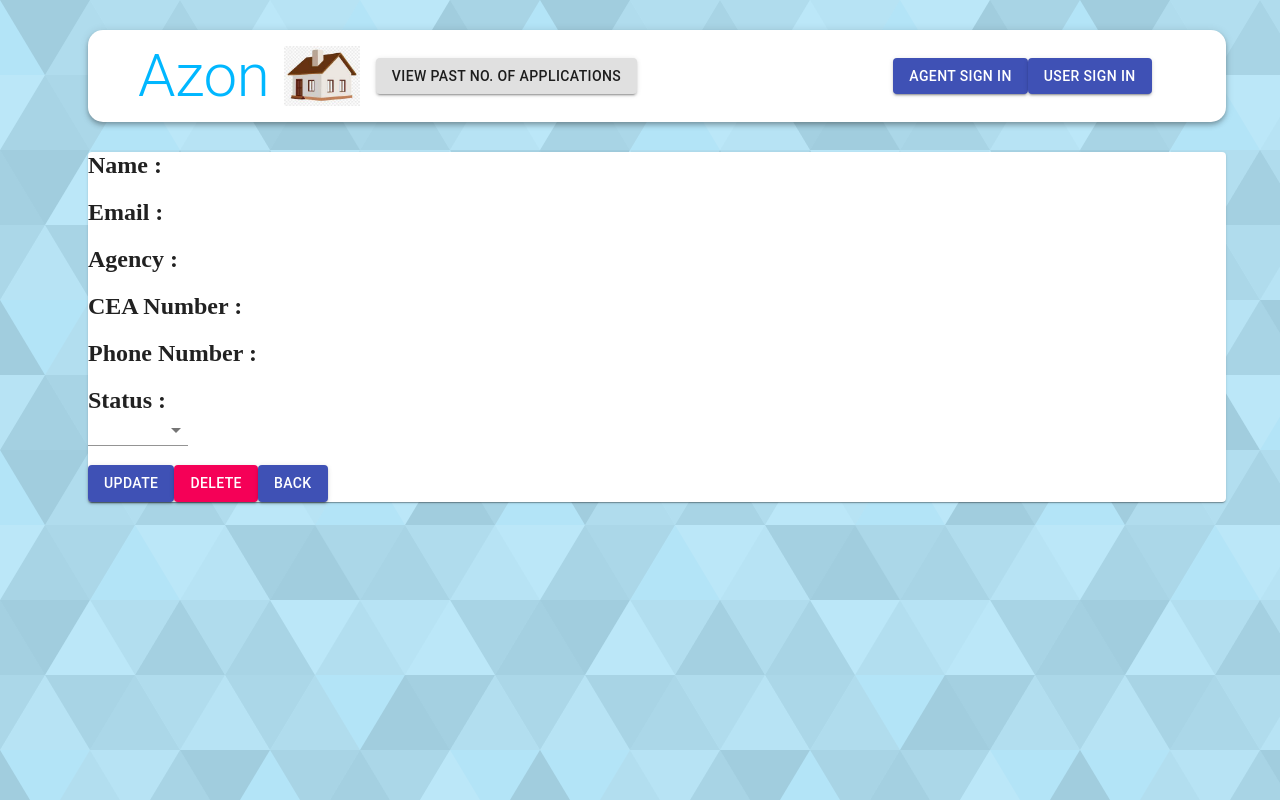
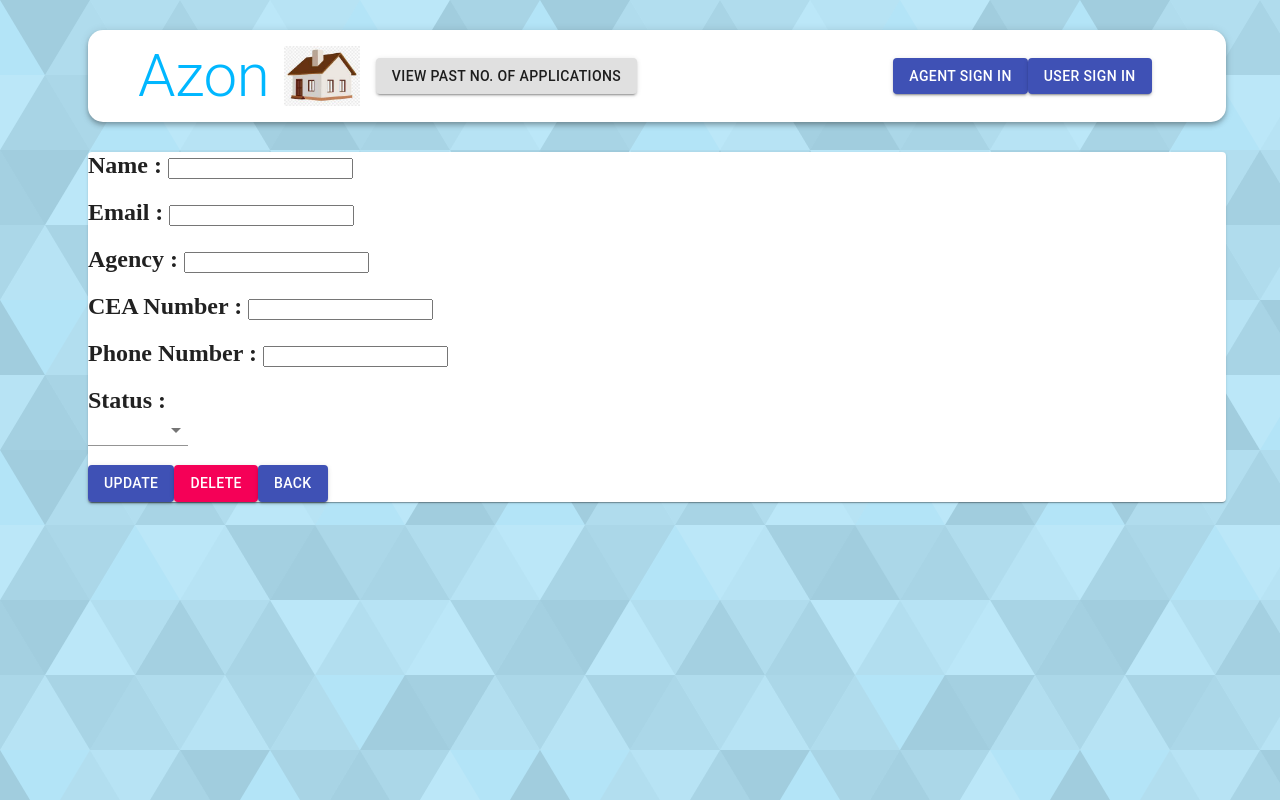
Before and after one commit to kev-g/azon, a React (Create React App) app in the folder client/: page /agentList/1 in a window 1280 px wide. Built offline with nearby package versions, Linux system fonts and the light colour scheme; no server answers.

Commit message:
Update Admin

```diff
--- a/client/src/actions/auth.js
+++ b/client/src/actions/auth.js
@@ -57,3 +57,12 @@ export const deleteUser = (userID) => async (dispatch) => {
     console.log(error.message);
   }
 };
+
+export const updateProfile = (userId, profile) => async (dispatch) => {
+  try {
+    const { data } = await api.userUpdateProfile(userId, profile);
+    dispatch({ type: USERUPDATE, payload: data });
+  } catch (error) {
+    console.log(error);
+  }
+};
--- a/client/src/api/index.js
+++ b/client/src/api/index.js
@@ -61,3 +61,6 @@ export const deleteAgent = (userID) => API.delete(`/agent/${userID}`);
 
 //delete User
 export const deleteUser = (userID) => API.delete(`/user/${userID}`);
+
+export const userUpdateProfile = (id, formData) =>
+  API.patch(`/user/${id}/profile`, formData);
--- a/client/src/components/Admin/AgentList.js
+++ b/client/src/components/Admin/AgentList.js
@@ -9,13 +9,10 @@ import TableContainer from '@mui/material/TableContainer'
 import TableHead from '@mui/material/TableHead'
 import TableRow from '@mui/material/TableRow'
 import Paper from '@mui/material/Paper'
-import { makeStyles, Button } from "@material-ui/core";
+import { Button } from "@material-ui/core";
+import Refresh from '@mui/icons-material/Refresh';
 
 
-
-const useStyles = makeStyles(theme => ({
-  FormControl: { minWidth: 100 }
-}));
 
 
 const AgentList = () => {
@@ -44,14 +41,10 @@ const AgentList = () => {
   }, [])
 
 
-  const [Status, setStatus] = useState('');
 
-  const handleChange = (event) => {
-    setStatus(event.target.value);
-  };
-
-  const classes = useStyles();
-
+  function refreshPage() {
+    window.location.reload(false);
+  }
 
 
   return (
@@ -74,6 +67,10 @@ const AgentList = () => {
       }} >
         Blacklist
       </Button>
+      <Button onClick={refreshPage}><Refresh
+        fontSize="inherit"
+        style={{ fontSize: "30px" }} /></Button>
+
 
       <TableContainer component={Paper}>
         <Table sx={{ minWidth: 650 }} aria-label='simple table'>
@@ -103,7 +100,7 @@ const AgentList = () => {
                 }
               })
               .map((d) => (
-                d.agent_status !== "Blacklisted"  ? (
+                d.agent_status !== "Blacklisted" ? (
                   <TableRow
                     sx={{ '&:last-child td, &:last-child th': { border: 0 } }}
                     key={d._id}
@@ -125,7 +122,7 @@ const AgentList = () => {
                       </Button>
 
                     </TableCell>
-                </TableRow>):(<TableRow hiden></TableRow>)
+                  </TableRow>) : (<TableRow hiden></TableRow>)
               ))}
           </TableBody>
         </Table>
--- a/client/src/components/Admin/AgentUpdate.js
+++ b/client/src/components/Admin/AgentUpdate.js
@@ -49,12 +49,55 @@ export const AgentUpdate = (router) => {
         agentProfile.agent_status = newStatus;
     };
 
+    const [Name, setName] = useState('')
+    const [Email, setEmail] = useState('')
+    const [CEA, setCEA] = useState('')
+    const [Agency, setAgency] = useState('')
+    const [Number, setNumber] = useState('')
+
+    let name = agentProfile.name
+    let email = agentProfile.email
+    let cea = agentProfile.CEA
+    let agency = agentProfile.agency
+    let number = agentProfile.phoneNumber
+
+    const handleChangeName = (e) => {
+      e.preventDefault();
+        setName(e.target.value);
+        name = e.target.value
+        agentProfile.name = name
+  };
+  const handleChangeEmail = (e) => {
+    e.preventDefault();
+    setEmail(e.target.value);
+    email = e.target.value
+    agentProfile.email = email
+  };
+  const handleChangeCEA = (e) => {
+    e.preventDefault();
+    setCEA(e.target.value);
+    cea = e.target.value
+    agentProfile.CEA = cea
+  };
+  const handleChangeAgency = (e) => {
+    e.preventDefault();
+    setAgency(e.target.value);
+    agency = e.target.value
+    agentProfile.agency = agency
+  };
+  const handleChangeNumber = (e) => {
+    e.preventDefault();
+    setNumber(e.target.value);
+    number = e.target.value
+    agentProfile.phoneNumber = number
+  };
+
     const classes = useStyles();
 
     const handleSubmit = (e) => {
         e.preventDefault();
         dispatch(updateProfile(id, agentProfile))
-        alert('Status Updated')
+        alert('Agent Updated')
         history.push("/agentList");
     };
 
@@ -72,11 +115,41 @@ export const AgentUpdate = (router) => {
                 <form >
                     <div style={{ textAlign: 'left' }}>
                         <div key={agentProfile.CEA}>
-                            <h2> Name : {agentProfile.name}</h2>
-                            <h2> Email : {agentProfile.email}</h2>
-                            <h2> Agency : {agentProfile.agency}</h2>
-                            <h2> CEA Number : {agentProfile.CEA}</h2>
-                            <h2> Phone Number : {agentProfile.phoneNumber}</h2>
+                            <h2> Name : <input
+                                type='string'
+                                name='name'
+                                onChange={handleChangeName}
+                                value={agentProfile.name}
+                                required
+                            /></h2>
+                            <h2> Email : <input
+                                type='string'
+                                name='email'
+                                onChange={handleChangeEmail}
+                                value={agentProfile.email}
+                                required
+                            /></h2>
+                            <h2> Agency : <input
+                                type='string'
+                                name='agency'
+                                onChange={handleChangeAgency}
+                                value={agentProfile.agency}
+                                required
+                            /></h2>
+                            <h2> CEA Number : <input
+                                type='string'
+                                name='CEA'
+                                onChange={handleChangeCEA}
+                                value={agentProfile.CEA}
+                                required
+                            /></h2>
+                            <h2> Phone Number : <input
+                                type='string'
+                                name='PhoneNumber'
+                                onChange={handleChangeNumber}
+                                value={agentProfile.phoneNumber}
+                                required
+                            /></h2>
 
                             <h2> Status :
                                 <Box sx={{ minWidth: 120 }}>
@@ -121,12 +194,12 @@ export const AgentUpdate = (router) => {
                                     </Button>
                                 </DialogActions>
                             </Dialog>
-                            {agentProfile.agent_status !== "Blacklisted" ?(
+                            {agentProfile.agent_status !== "Blacklisted" ? (
                                 <Button component={Link} to={{
                                     pathname: `/AgentList`,
                                 }} color="primary" variant="contained">
                                     Back
-                            </Button>):(
+                                </Button>) : (
                                 <Button component={Link} to={{
                                     pathname: `/Blacklist`,
                                 }} color="primary" variant="contained">
--- a/client/src/components/Admin/UserList.js
+++ b/client/src/components/Admin/UserList.js
@@ -9,8 +9,8 @@ import TableContainer from '@mui/material/TableContainer'
 import TableHead from '@mui/material/TableHead'
 import TableRow from '@mui/material/TableRow'
 import Paper from '@mui/material/Paper'
-import { Select, MenuItem, FormControl,makeStyles, Button } from "@material-ui/core";
-
+import { Button } from "@material-ui/core";
+import Refresh from '@mui/icons-material/Refresh';
 
 const UserList = () => {
   const [searchTerm, setSearchTerm] = useState('')
@@ -37,7 +37,9 @@ const UserList = () => {
     })
   }, [])
 
-
+  function refreshPage() {
+    window.location.reload(false);
+  }
 
   return (
     <div>
@@ -50,11 +52,14 @@ const UserList = () => {
         }}
       ></input>
 
-        <Button component={Link} to=  {{
+      <Button component={Link} to={{
         pathname: `/AgentList`,
       }} >
         AgentList
       </Button>
+      <Button onClick={refreshPage}><Refresh
+        fontSize="inherit"
+        style={{ fontSize: "30px" }} /></Button>
 
       <TableContainer component={Paper}>
         <Table sx={{ minWidth: 650 }} aria-label='simple table'>
@@ -90,9 +95,9 @@ const UserList = () => {
                   <TableCell align='left'>{d.type}</TableCell>
 
                   <TableCell align='left'>
-                    <Button component={Link} to=  {{
+                    <Button component={Link} to={{
                       pathname: `/userList/${d._id}`,
-                      }} color="primary"  variant="contained">
+                    }} color="primary" variant="contained">
                       Edit
                     </Button>
 
--- a/client/src/components/Admin/UserUpdate.js
+++ b/client/src/components/Admin/UserUpdate.js
@@ -1,14 +1,15 @@
 import React, { useEffect, useState } from 'react'
-import { deleteUser } from '../../actions/auth'
-import { useParams, Link,useHistory} from 'react-router-dom'
+import { updateProfile,deleteUser } from '../../actions/auth'
+import { useParams, Link, useHistory } from 'react-router-dom'
 import { useDispatch } from 'react-redux'
 import axios from 'axios'
-import { Paper,Button } from "@material-ui/core";
+import { Paper, Button } from "@material-ui/core";
 import Dialog from '@mui/material/Dialog';
 import DialogActions from '@mui/material/DialogActions';
 import DialogTitle from '@mui/material/DialogTitle';
 
 export const UserUpdate = () => {
+
 
   const { id } = useParams()
   const dispatch = useDispatch()
@@ -42,14 +43,56 @@ export const UserUpdate = () => {
     dispatch(deleteUser(id))
   };
 
+  const [Name, setName] = useState('')
+  const [Email, setEmail] = useState('')
+
+  let name = userProfile.name
+
+  let email = userProfile.email
+
+  const handleChange = (e) => {
+    e.preventDefault();
+      setName(e.target.value);
+      name = e.target.value
+      userProfile.name = name
+};
+const handleChangeEmail = (e) => {
+  e.preventDefault();
+  setEmail(e.target.value);
+  email = e.target.value
+  userProfile.email = email
+};
+
+  const handleSubmit = (e) => {
+      e.preventDefault();
+      dispatch(updateProfile(id, userProfile))
+      alert('User Updated')
+      history.push("/UserList");
+  };
+
   return (
     <div>
       <Paper>
         <form >
           <div style={{ textAlign: 'left' }}>
             <div key={userProfile.name}>
-                            <h2> Name : {userProfile.name}</h2>
-                            <h2> Email : {userProfile.email}</h2>
+              <h2> Name : <input
+                type='text'
+                name='name'
+                onChange={handleChange}
+                value={userProfile.name}
+                required
+              /></h2>
+              <h2> Email : <input
+                type='text'
+                name='email'
+                onChange={handleChangeEmail}
+                value={userProfile.email}
+                required
+              /></h2>
+              <Button onClick={handleSubmit} color="primary" variant="contained"  >
+                                Update
+                            </Button>
               <Button onClick={handleClickOpen} color="secondary" variant="contained" >
                 Delete
               </Button>
@@ -69,7 +112,7 @@ export const UserUpdate = () => {
                   </Button>
                 </DialogActions>
               </Dialog>
-                    <Button component={Link} to=  {{
+              <Button component={Link} to={{
                 pathname: `/UserList`,
               }} color="primary" variant="contained">
                 Back
```
Also changed, not shown: client/src/components/Admin/Blacklist.js (+14 -15 lines), 2 other files (tests, documents, lock files or other folders). Lines whose indentation alone changed are shown as unchanged.
